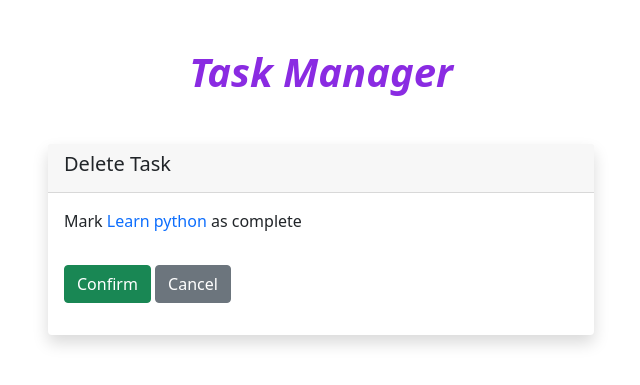
After one commit to kimeu254/first-django-project, a Django app: page /mark-complete/task/1/ in a window 1280 px wide. The commit adds this page. Shown: the top 385 px of the page, without its empty margins (319-959 px from the left). Run offline with Django 4.2, Linux system fonts and the light colour scheme; data comes from the database, SQL or seed files in the repository; both versions use the stored data as it was after the commit.

Commit message:
second commit

```diff
--- /dev/null
+++ b/tasks/templates/complete.html
@@ -0,0 +1,27 @@
+{% extends 'index.html' %}
+
+{% block content %}
+    <div class="container">
+        <div class="row d-flex justify-content-center">
+            <div class="col-lg-6">
+                <div class="card shadow border-0">
+                    <div class="card-header">
+                        <h5>Delete Task</h5>
+                    </div>
+                    <div class="card-body">
+                        <form class="row" action="" method="post">
+                            {% csrf_token %}
+                            <div class="col-12 mb-3">
+                                <p>Mark <span class="text-primary">{{ task.title }}</span> as complete</p>
+                            </div>
+                            <div class="col-12 mb-3">
+                                <button class="btn btn-success">Confirm</button>
+                                <a href="{% url 'home' %}" class="btn btn-secondary">Cancel</a>
+                            </div>
+                        </form>
+                    </div>
+                </div>
+            </div>
+        </div>
+    </div>
+{% endblock %}
--- a/tasks/templates/home.html
+++ b/tasks/templates/home.html
@@ -30,7 +30,7 @@
                 <div class="">
                     <div class="mb-2">
                         {% if not t.completed  %}
-                            <a href="" class="btn btn-success">
+                            <a href="{% url 'complete.task' t.id %}" class="btn btn-success">
                                 <i class="bi bi-check"></i>
                             </a>
                         {% endif %}
--- a/tasks/templates/task.html
+++ b/tasks/templates/task.html
@@ -16,8 +16,7 @@
                     <div class="card-body">
                         <div class="mb-3">
                             <h6 class="fw-lighter">Description</h6>
-                            <p class="text-muted">
-                                {{ task.description }}
+                            <p class="text-muted" style="white-space: pre-wrap;">{{ task.description }}
                             </p>
                         </div>
                         <div>
--- a/tasks/urls.py
+++ b/tasks/urls.py
@@ -7,5 +7,6 @@ urlpatterns = [
     path('task/<int:pk>/', views.show_task, name='show.task'),
     path('edit/task/<int:pk>/', views.edit_task, name='edit.task'),
     path('update/task/<int:pk>', views.update_task, name='update.task'),
-    path('delete/<int:pk>/', views.destroy_task, name='delete.task')
+    path('delete/<int:pk>/', views.destroy_task, name='delete.task'),
+    path('mark-complete/task/<int:pk>/', views.mark_complete, name='complete.task')
 ]
--- a/tasks/views.py
+++ b/tasks/views.py
@@ -61,3 +61,15 @@ def destroy_task(request, pk):
         return redirect('home')
 
     return render(request, 'delete.html', {'task': task})
+
+
+def mark_complete(request, pk):
+
+    task = Task.objects.get(id=pk)
+
+    if request.method == "POST":
+        task.completed = True
+        task.save()
+        return redirect('home')
+
+    return render(request, 'complete.html', {'task': task})
```
Also changed, not shown: db.sqlite3.
